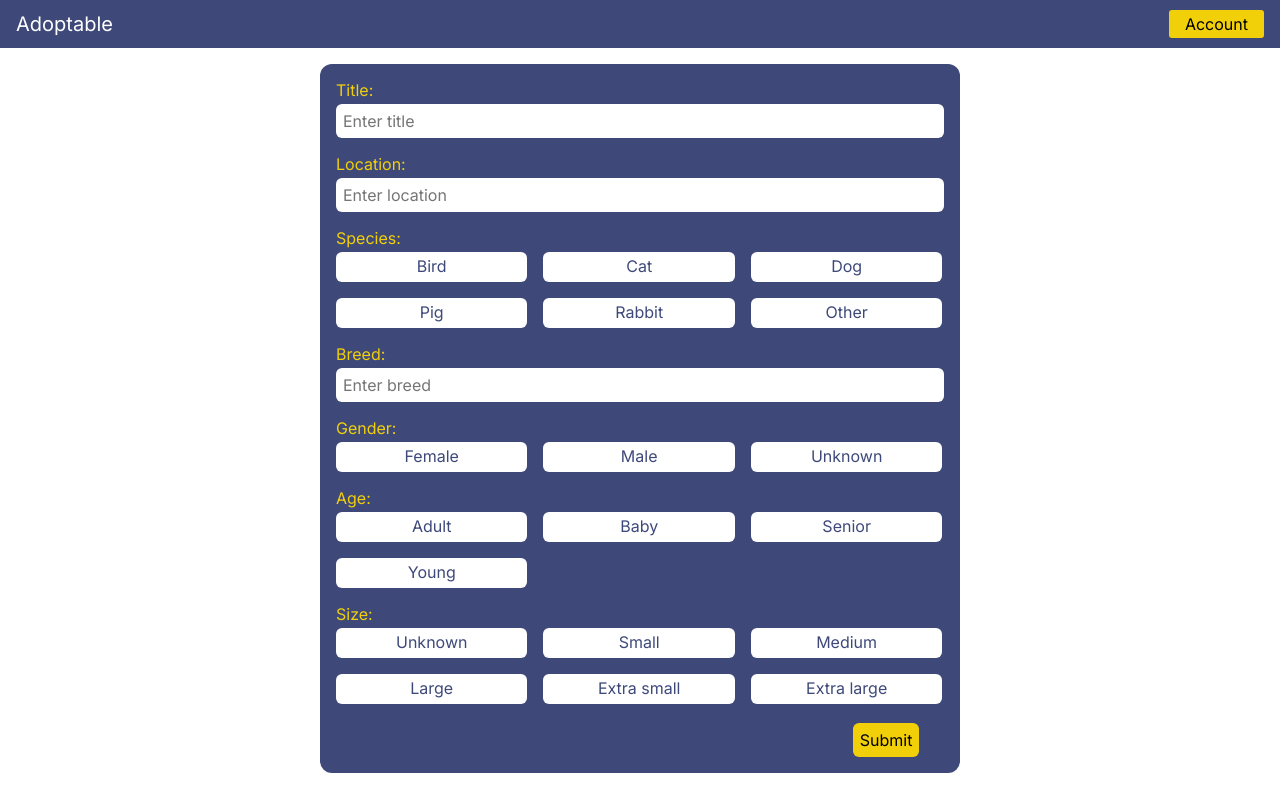
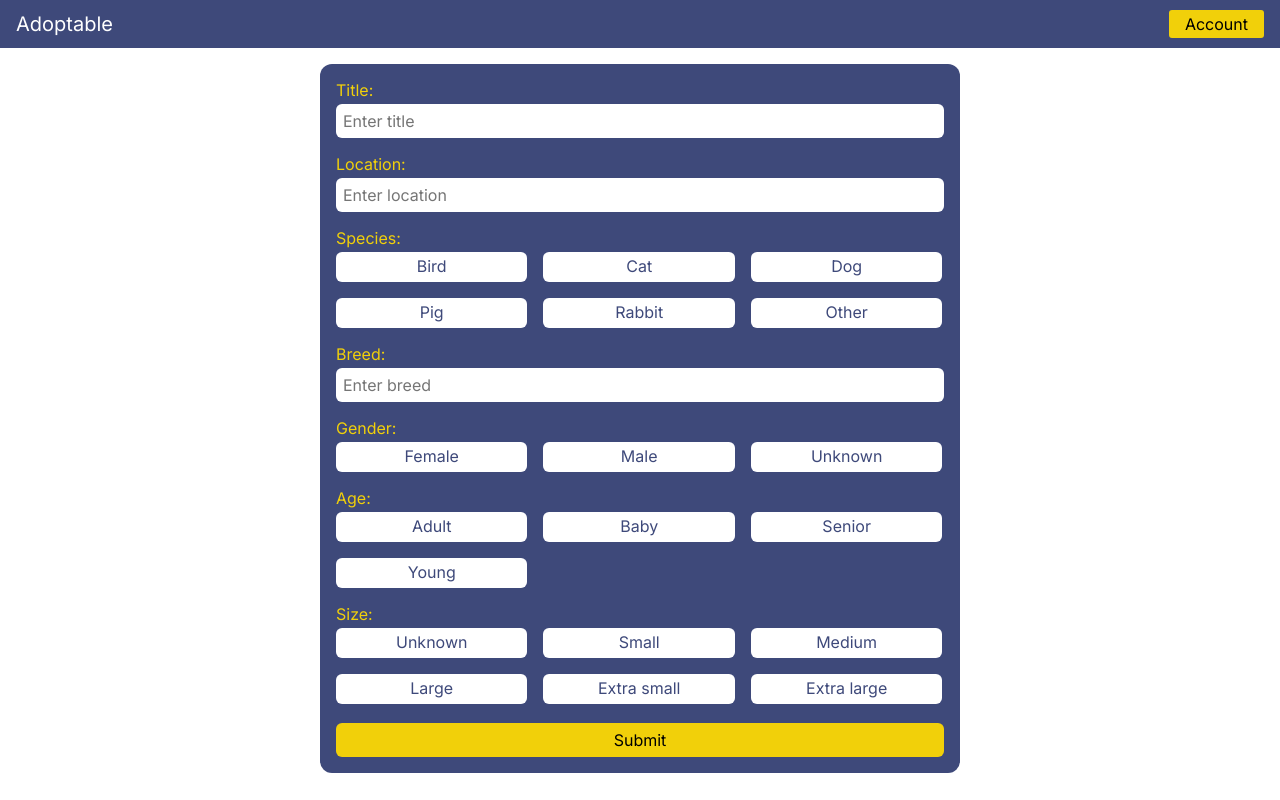
Before and after one commit to SyntaxBreaker/adoptable, a Next.js app: page /add in a window 1280 px wide. Built offline with nearby package versions, Linux system fonts and the light colour scheme.

Commit message:
Improve form styling

```diff
--- a/styles/Form.module.scss
+++ b/styles/Form.module.scss
@@ -1,7 +1,7 @@
 @use './variables';
 
 .form {
-    margin: 1rem auto;
+    margin: 1rem 1rem;
     padding: 1rem;
     background-color: variables.$primary-color;
     color: variables.$secondary-color;
@@ -64,11 +64,12 @@
                     position: absolute;
                     top: 0;
                     left: 0;
-                    background-color: variables.$secondary-color;
                     width: 100%;
                     height: 30px;
                     border-radius: 6px;
-                    opacity: .4;
+                    background: rgba(241, 208, 10, 0.4);
+                    box-shadow: 0 4px 30px rgba(0, 0, 0, 0.1);
+                    backdrop-filter: blur(0px);
                 }
             }
         }
@@ -80,8 +81,7 @@
         }
 
         &--button {
-            position: relative;
-            left: calc(100% - 15%);
+            width: 100%;
             margin-top: 1.2rem;
             background-color: variables.$secondary-color;
         }
```
